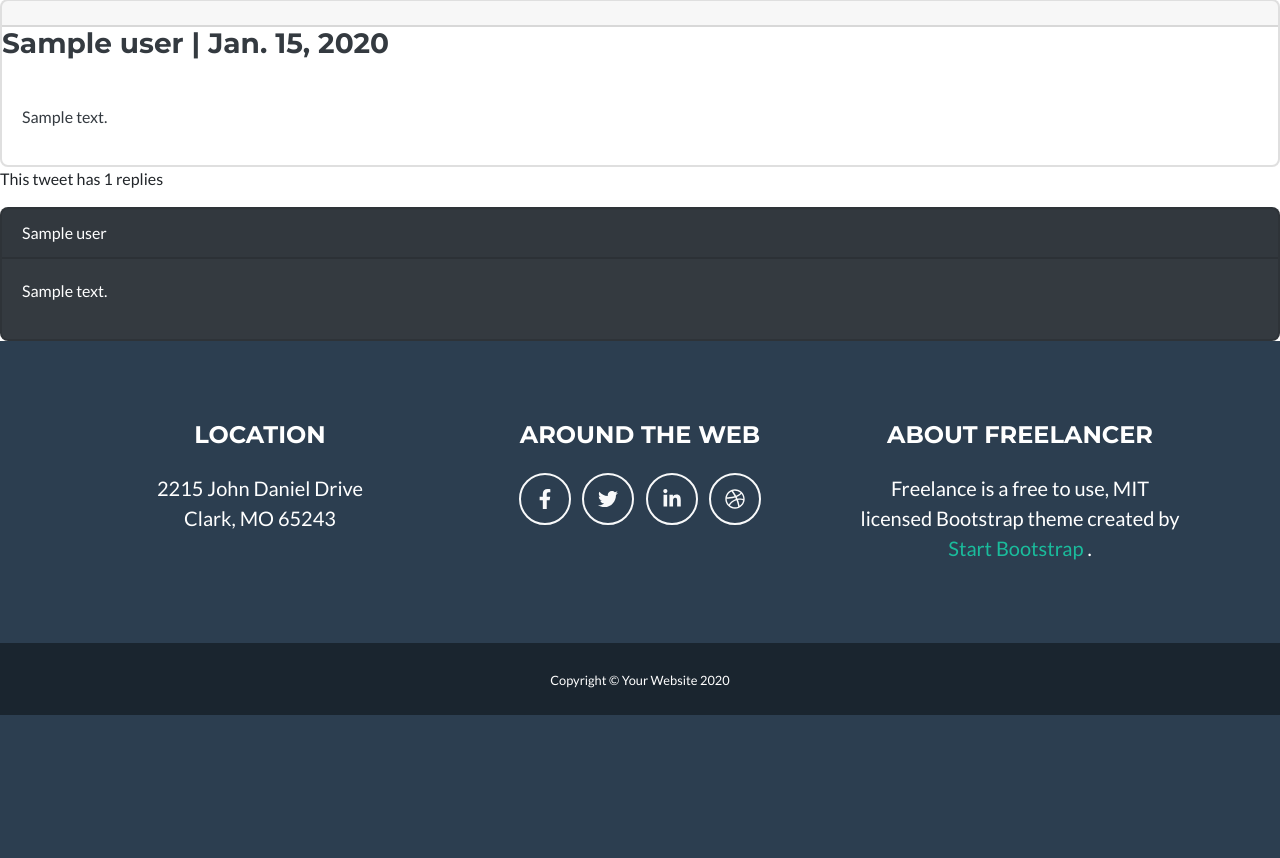
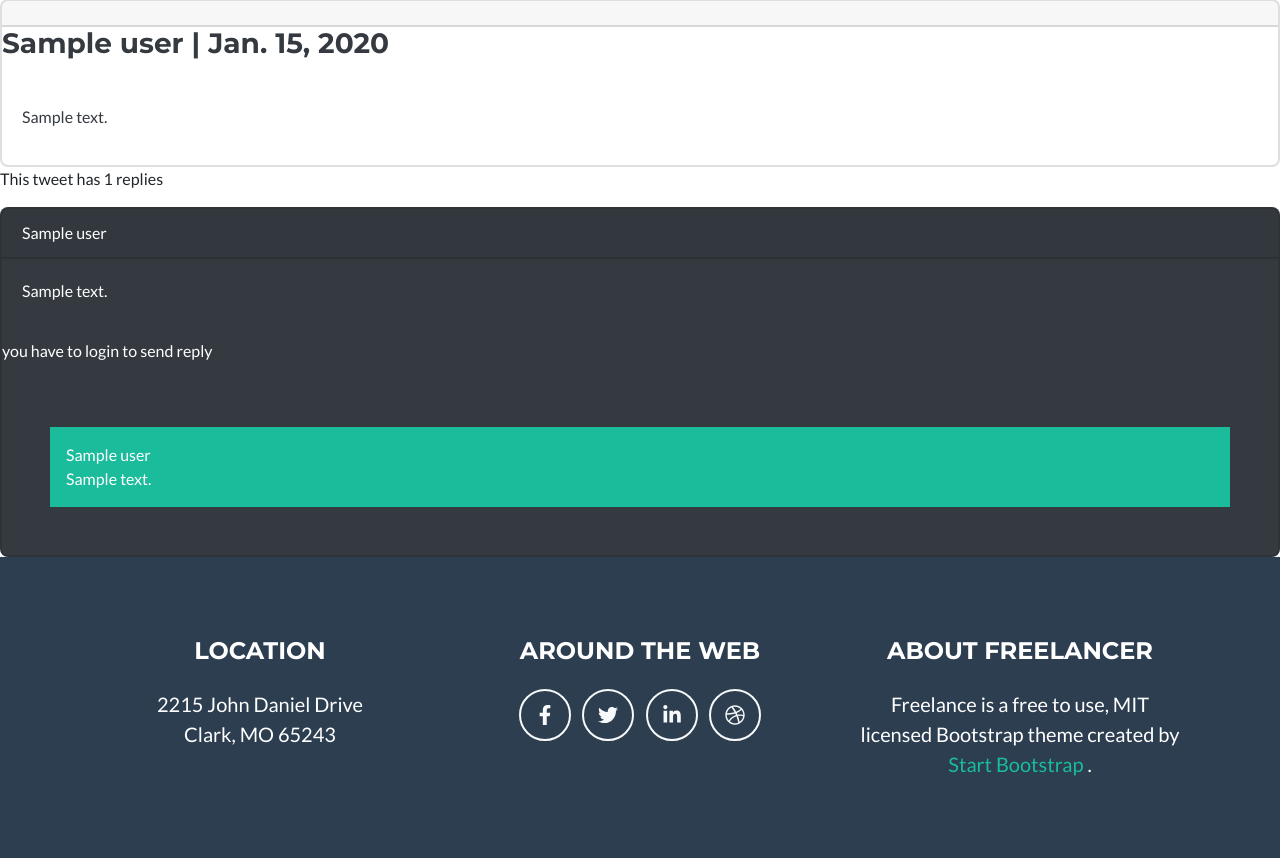
Before and after one commit to Mrpojam/django-based-socialmedia, a Django app: template posts/templates/posts/post_detail.html in a window 1280 px wide. Shown: the part 481-1339 px from the top of the page. Before the commit the page ends 1196 px from the top, so only its background shows below. Run offline with Django 3.2, Linux system fonts and the light colour scheme; the template is opened without the code that fills it: most values are stand-ins (such as "Sample title", 1, 10 or a date in 2020); some libraries are stand-ins or nearby versions.

Commit message:
added reply feature on comments

```diff
--- a/posts/templates/posts/post_detail.html
+++ b/posts/templates/posts/post_detail.html
@@ -25,6 +25,21 @@
     <div class="card bg-dark text-white">
        <p class="card-header"> {{co.user}}</p>
        <p class="card-body"> {{co.body}}</p>
+       {% if request.user.is_authenticated %}
+       <div class="card-body">
+            <form action="{% url 'posts:add_reply' post.id co.id %}" method="post">
+               {%csrf_token%}
+            {{reply.as_p}}
+            <input type="submit" value="Send">
+
+            </form>
+       </div>
+       {% else %}
+       <p> you have to login to send reply</p>
+       {% endif %}
+       {% for reply in co.rcomment.all %}
+         <p class ="bg-primary text-white p-3 m-5"> {{reply.user}} <br/> {{reply.body}}</p>
+       {% endfor %}
     </div>
     {% empty %}
     <div class="card bg-dark text-white">
--- a/posts/urls.py
+++ b/posts/urls.py
@@ -6,5 +6,6 @@ urlpatterns = [
     path('<int:year>/<int:month>/<int:day>/<slug:slug>/', views.post_detail, name = "post_detail"),
     # path('add_post/<int:user_id>/', views.add_post, name = "add_post"),
     path('post_delete/<int:user_id>/<int:post_id>', views.post_delete, name = "post_delete"),
-    path('post_edit/<int:user_id>/<int:post_id>', views.post_edit, name = "post_edit")
+    path('post_edit/<int:user_id>/<int:post_id>', views.post_edit, name = "post_edit"),
+    path('add_reply/<int:post_id>/<int:comment_id>/', views.add_reply, name = "add_reply"),
 ]
```
Also changed, not shown: posts/forms.py (+8 -0 lines), posts/views.py (+22 -5 lines), db.sqlite3.
